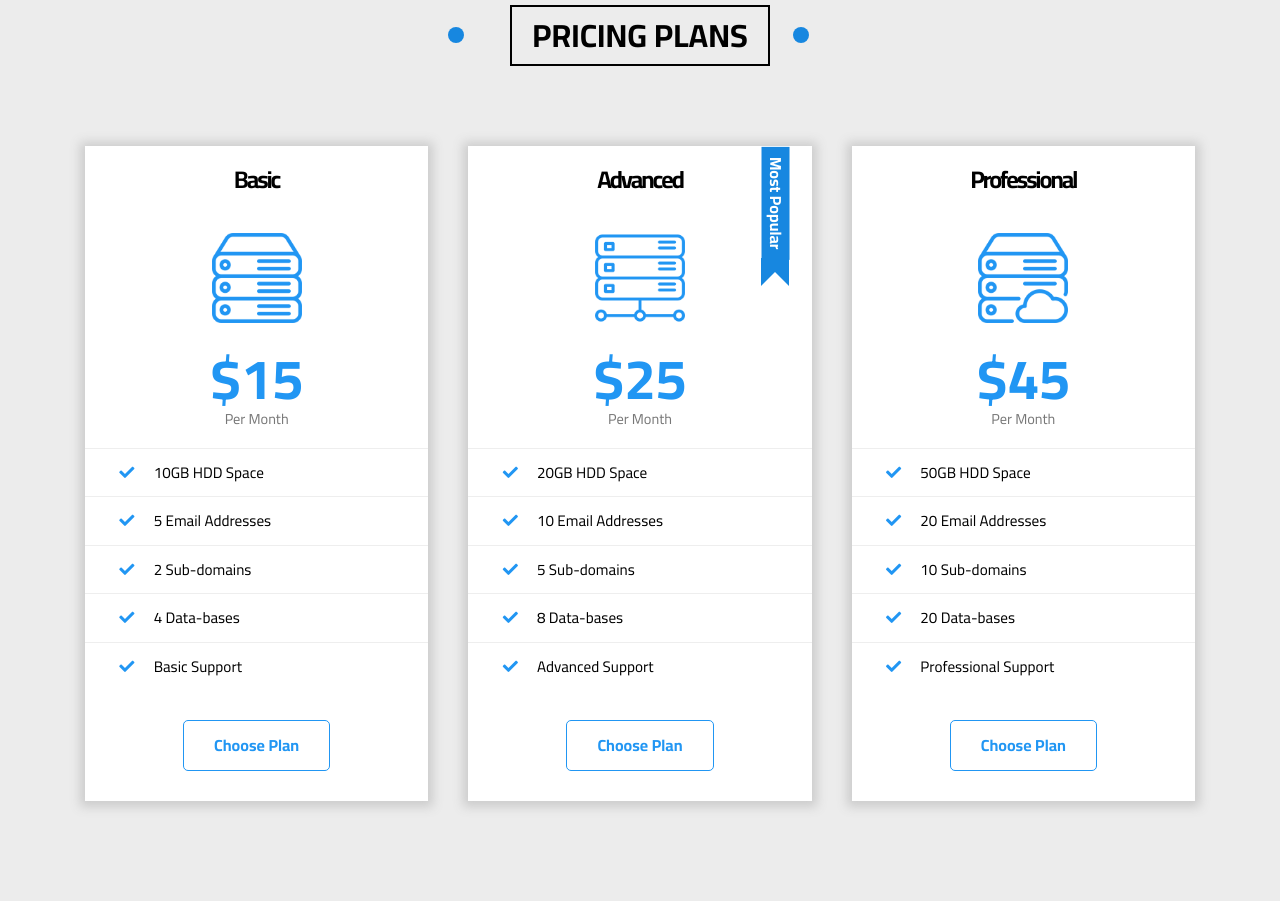
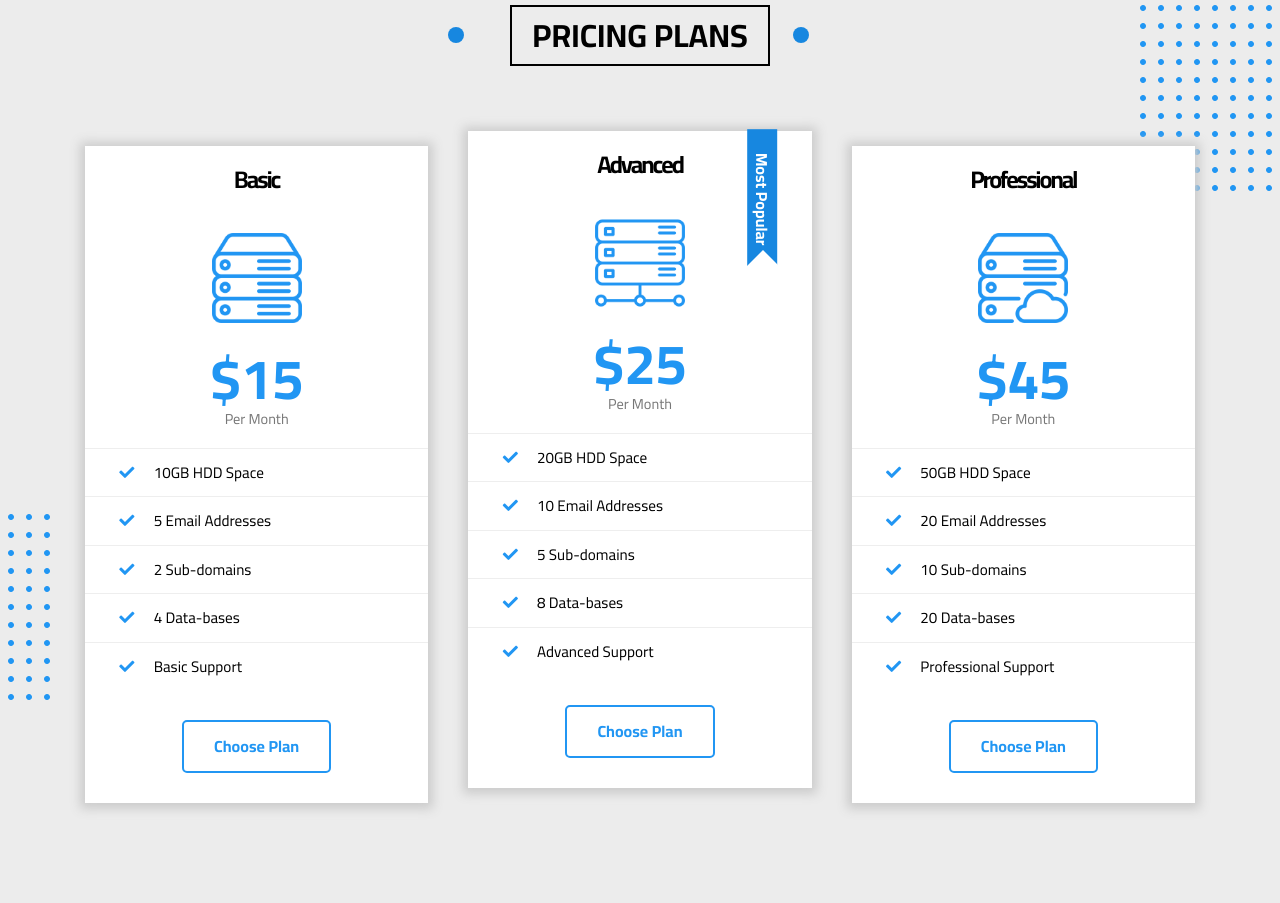
Before and after one commit to 0red0/Template-3, a plain HTML site: page index.html in a window 1280 px wide. Shown: the part 10260-11163 px from the top of the page. Drawn offline with Linux system fonts and the light colour scheme.

Commit message:
Pricing plans section done

```diff
--- a/css/styles.css
+++ b/css/styles.css
@@ -577,7 +577,6 @@ main {
     display: block;
     font-size: 1.3em;
     font-weight: bold;
-
     border-radius: 5px;
     width: fit-content;
     padding: 10px 30px;
@@ -1109,6 +1108,18 @@ main {
     padding-top: var(--paddingA);
     padding-bottom: var(--paddingA);
     background-color: var(--colorC);
+    position: relative;
+}
+.pricing-plans::before {
+    position: absolute;
+    content: url(/temp3Images/dots.png);
+    right: -5%;
+}
+.pricing-plans::after {
+    position: absolute;
+    content: url(/temp3Images/dots.png);
+    bottom: 20%;
+    left: -12%;
 }
 .pricing-plans .content {
     display: grid;
@@ -1120,30 +1131,52 @@ main {
     background-color: #fff;
     box-shadow: 0 1px 10px 5px #ccc;
     position: relative;
+    z-index: 0;
+}
+.pricing-plans .content .advanced {
+    transform: translateY(-15px);
 }
 .pricing-plans .box.advanced::before {
     content: "Most Popular";
     position: absolute;
-    top: 43px;
+    width: 120px;
+    top: 53px;
     right: -20px;
     background-color: var(--colorB);
     color: #ffffff;
     font-weight: bold;
-    padding: 5px 10px;
+    padding: 6px 10px;
     transform: rotate(90deg);
 }
 .pricing-plans .box.advanced::after {
     content: "";
     position: absolute;
-    top: 52px;
-    right: -20px;
-    background-color: var(--colorB);
-    top: 112px;
-    right: 23px;
-    background-color: var(--colorB);
-    border-width: 14px 14px 14px 14px;
-    border-color: var(--colorB) var(--colorB) white var(--colorB);
-    border-style: solid;
+    top: 99px;
+    right: 29px;
+    border: 20px solid transparent;
+    border-bottom-color: #fff;
+}
+.pricing-plans .content .box .overlay:before,
+.pricing-plans .content .box .overlay:after {
+    content: "";
+    position: absolute;
+    width: 0%;
+    height: 50%;
+    background-color: #f6f6f6;
+    z-index: -1;
+    transition: 0.4s;
+}
+.pricing-plans .content .box .overlay:before {
+    top: 0;
+    left: 0;
+}
+.pricing-plans .content .box .overlay:after {
+    right: 0;
+    bottom: 0;
+}
+.pricing-plans .content .box:hover .overlay:before,
+.pricing-plans .content .box:hover .overlay:after {
+    width: 100%;
 }
 .pricing-plans .content .box h2 {
     letter-spacing: -2px;
@@ -1185,13 +1218,14 @@ main {
 .pricing-plans .content .box a {
     display: block;
     width: fit-content;
-    border: 1px solid var(--colorA);
+    border: 2px solid var(--colorA);
     border-radius: 5px;
     padding: 15px 30px;
     margin: 30px auto;
     font-weight: bold;
     color: var(--colorA);
     transition: 0.3s;
+    z-index: 1;
 }
 .pricing-plans .content .box a:hover {
     background-color: var(--colorB);
--- a/index.html
+++ b/index.html
@@ -900,6 +900,7 @@
                             <li>Basic Support</li>
                         </ul>
                         <a href="#">Choose Plan</a>
+                        <div class="overlay"></div>
                     </div>
                     <div class="box advanced">
                         <h2>Advanced</h2>
@@ -914,6 +915,7 @@
                             <li>Advanced Support</li>
                         </ul>
                         <a href="#">Choose Plan</a>
+                        <div class="overlay"></div>
                     </div>
                     <div class="box">
                         <h2>Professional</h2>
@@ -931,6 +933,7 @@
                             <li>Professional Support</li>
                         </ul>
                         <a href="#">Choose Plan</a>
+                        <div class="overlay"></div>
                     </div>
                 </div>
             </main>
```
